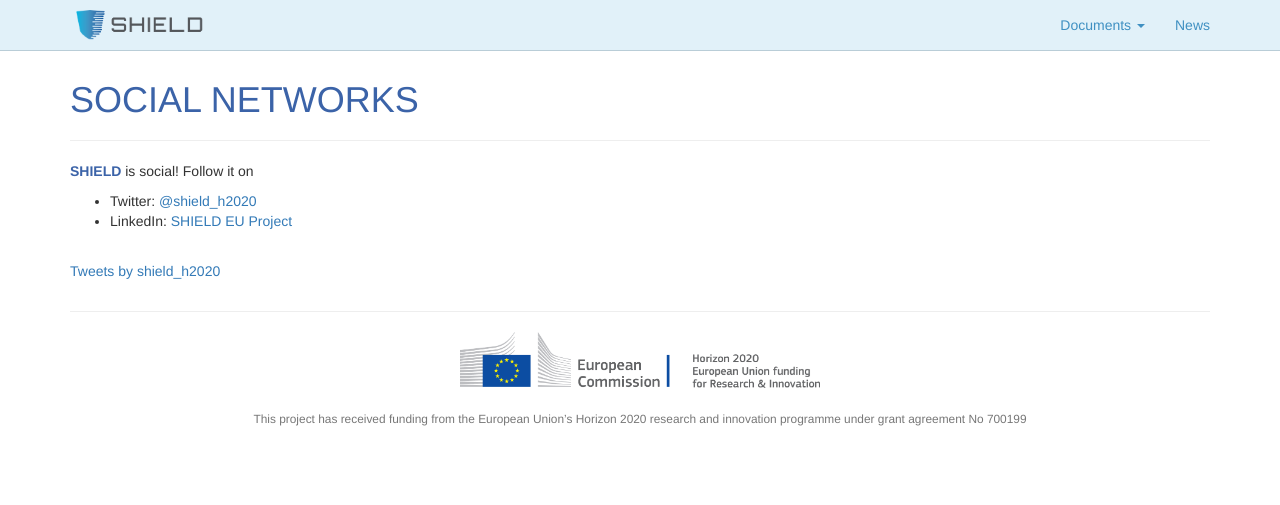
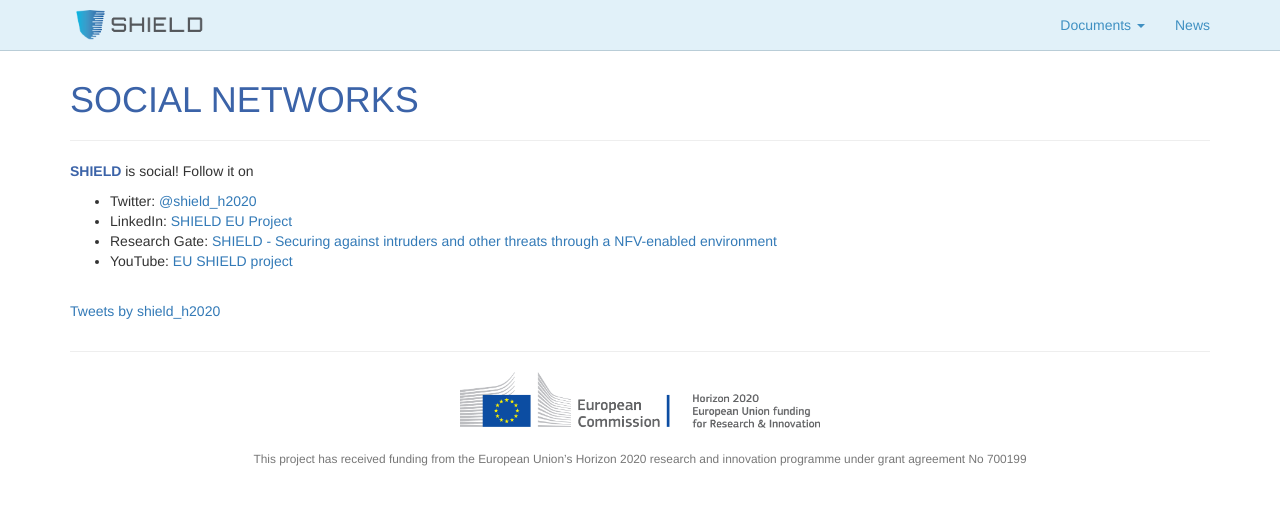
Before and after one commit to torsec/shield-h2020, a Jekyll site: the page built from about/social-networks.html, in a window 1280 px wide. Shown: the top 505 px of the page. Built offline with Jekyll 4.4.1, drawn with Linux system fonts in a browser that asks for light colours; comment, search, counter and statistics services are not loaded.

Commit message:
Added Research Gate and You Tube to social networks page

```diff
--- a/about/social-networks.html
+++ b/about/social-networks.html
@@ -9,6 +9,8 @@
 <ul>
 	<li>Twitter: <a href="https://twitter.com/shield_h2020" title="Follow SHIELD on Twitter">@shield_h2020</a></li>
 	<li>LinkedIn: <a href="https://www.linkedin.com/company/shield-eu-project" title="Follow SHIELD on LinkedIn">SHIELD EU Project</a></li>
+	<li>Research Gate: <a href="https://www.researchgate.net/project/SHIELD-Securing-against-intruders-and-other-threats-through-a-NFV-enabled-environment" title="Follow SHIELD on Research Gate">SHIELD - Securing against intruders and other threats through a NFV-enabled environment</a></li>
+	<li>YouTube: <a href="https://www.youtube.com/channel/UCXBxrz-5eReK4nSC46yks5A/videos" title="Follow SHIELD on YouTube">EU SHIELD project</a></li>
 </ul>
 <br/>
 <div class="row">
```
